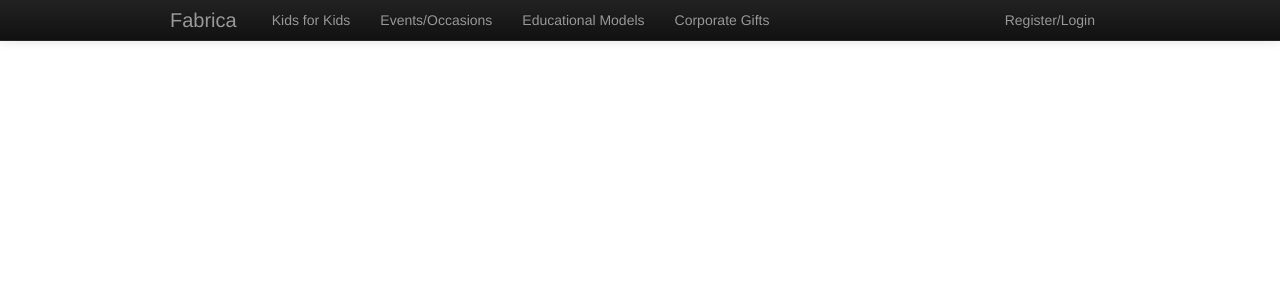
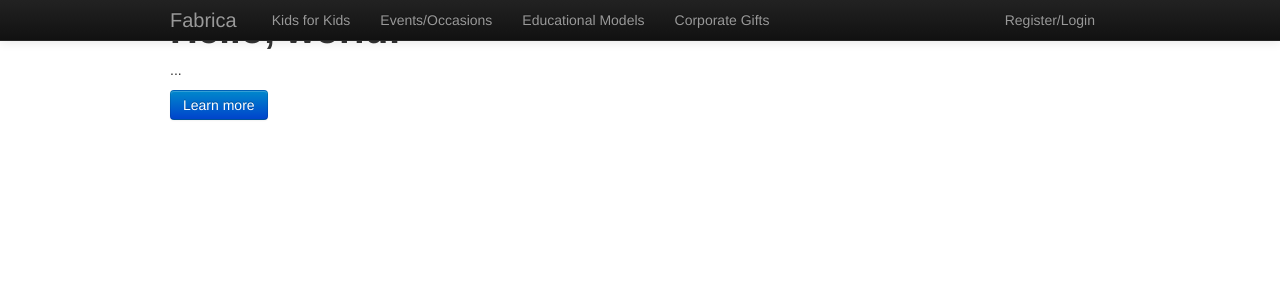
Before and after one commit to lcplcy/fabrica-sg, a PHP site: page /home.php in a window 1280 px wide. Shown: the top 301 px of the page. Run offline with PHP 8.4, Linux system fonts and the light colour scheme.

Commit message:
Added Jumbotron

```diff
--- a/home.php
+++ b/home.php
@@ -6,6 +6,15 @@
 	<script type="text/javascript" src="js/bootstrap.js"></script>
  </head>
  <body>
+
+	 <div class="jumbotron">
+	  <div class="container">
+		<h1>Hello, world!</h1>
+		<p>...</p>
+		<p><a class="btn btn-primary btn-lg">Learn more</a></p>
+	  </div>
+	</div>
+
  	<div class="navbar navbar-inverse navbar-fixed-top">
  		<div class="navbar-inner">
  			<div class="container">
```
